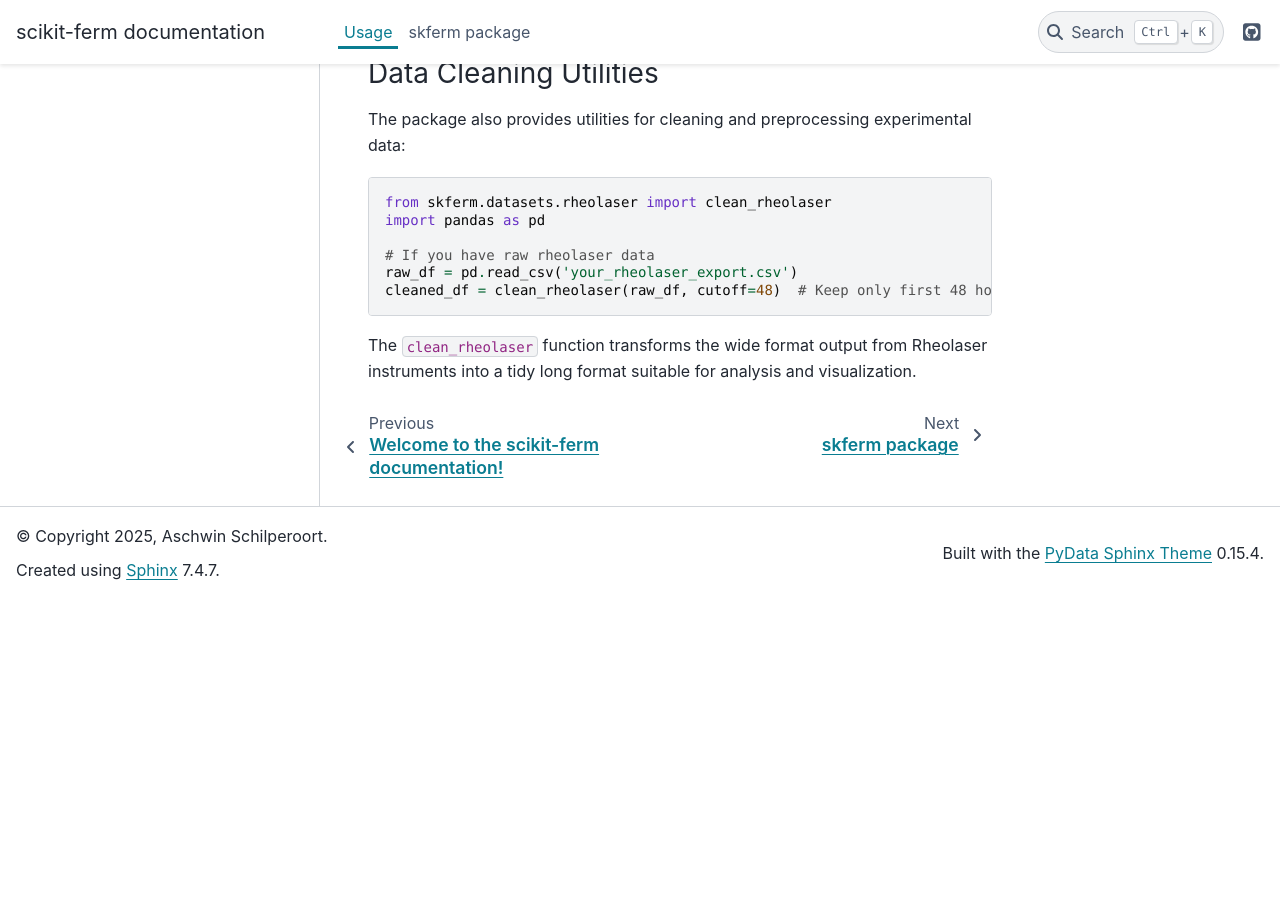
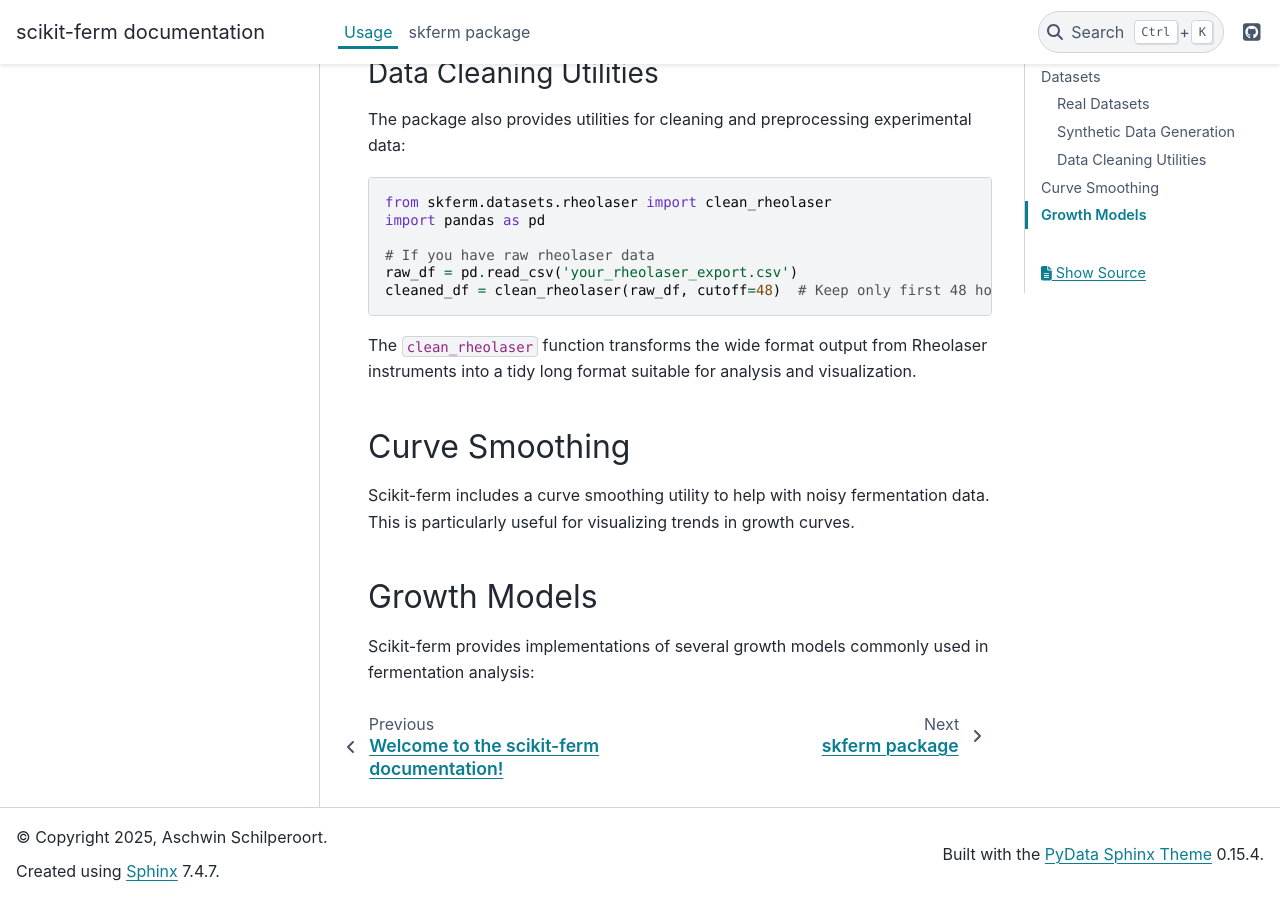
Before and after one commit to Aschwins/scikit-ferm, a Sphinx documentation site: the page built from docs/source/usage.rst, in a window 1280 px wide and 900 px high, scrolled down 2588 px. Built offline with Sphinx 7.4.7 and the PyData theme 0.15.4, drawn with Linux system fonts in a browser that asks for light colours; before the commit the page ends 3188 px from its top, so only the background shows below that.

```diff
--- a/docs/source/usage.rst
+++ b/docs/source/usage.rst
@@ -126,3 +126,13 @@ The package also provides utilities for cleaning and preprocessing experimental
    cleaned_df = clean_rheolaser(raw_df, cutoff=48)  # Keep only first 48 hours
 
 The ``clean_rheolaser`` function transforms the wide format output from Rheolaser instruments into a tidy long format suitable for analysis and visualization.
+
+Curve Smoothing
+----------------
+
+Scikit-ferm includes a curve smoothing utility to help with noisy fermentation data. This is particularly useful for visualizing trends in growth curves.
+
+Growth Models
+----------------
+
+Scikit-ferm provides implementations of several growth models commonly used in fermentation analysis:
```
Also changed, not shown: README.md (+2 -2 lines).
